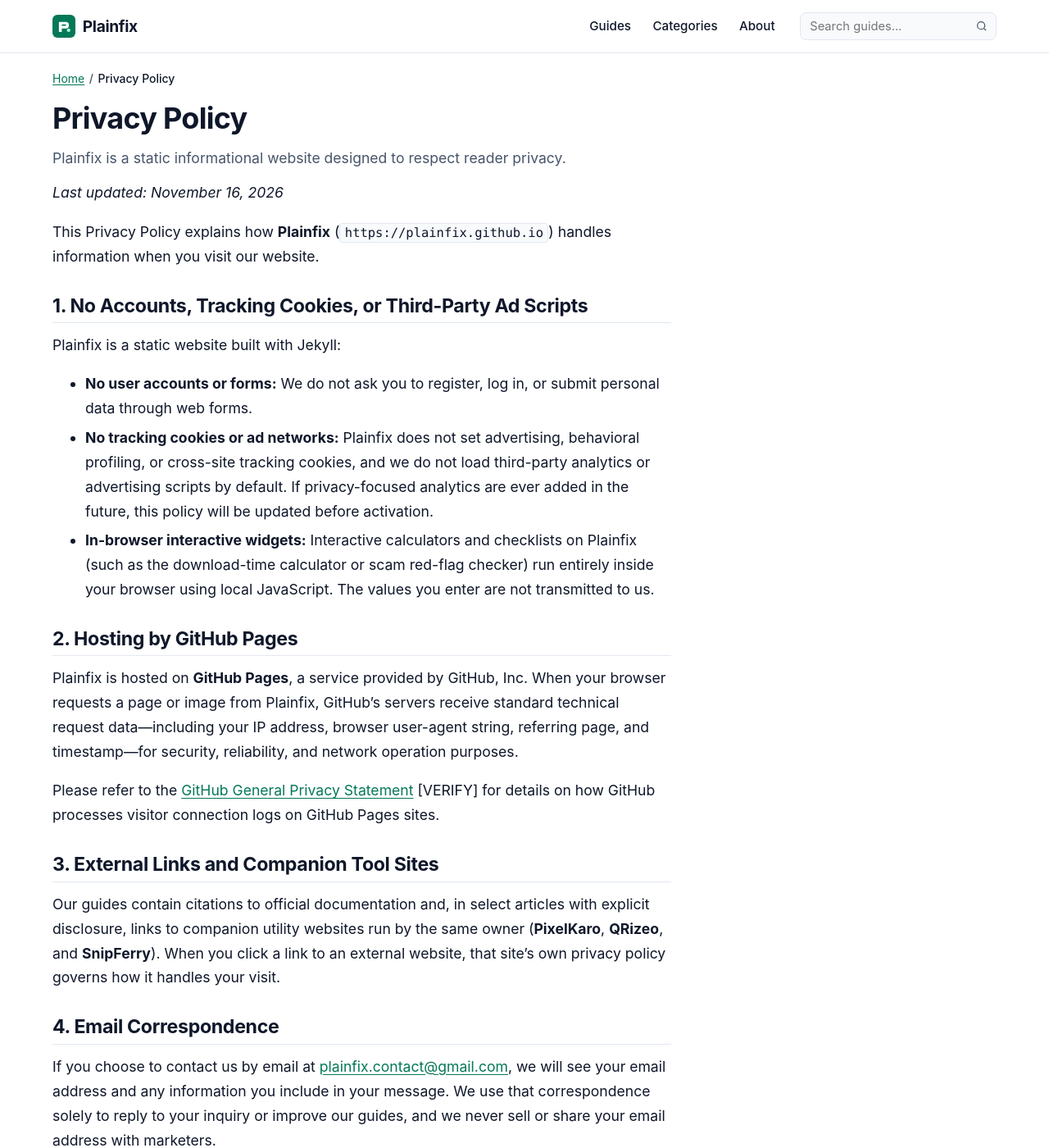
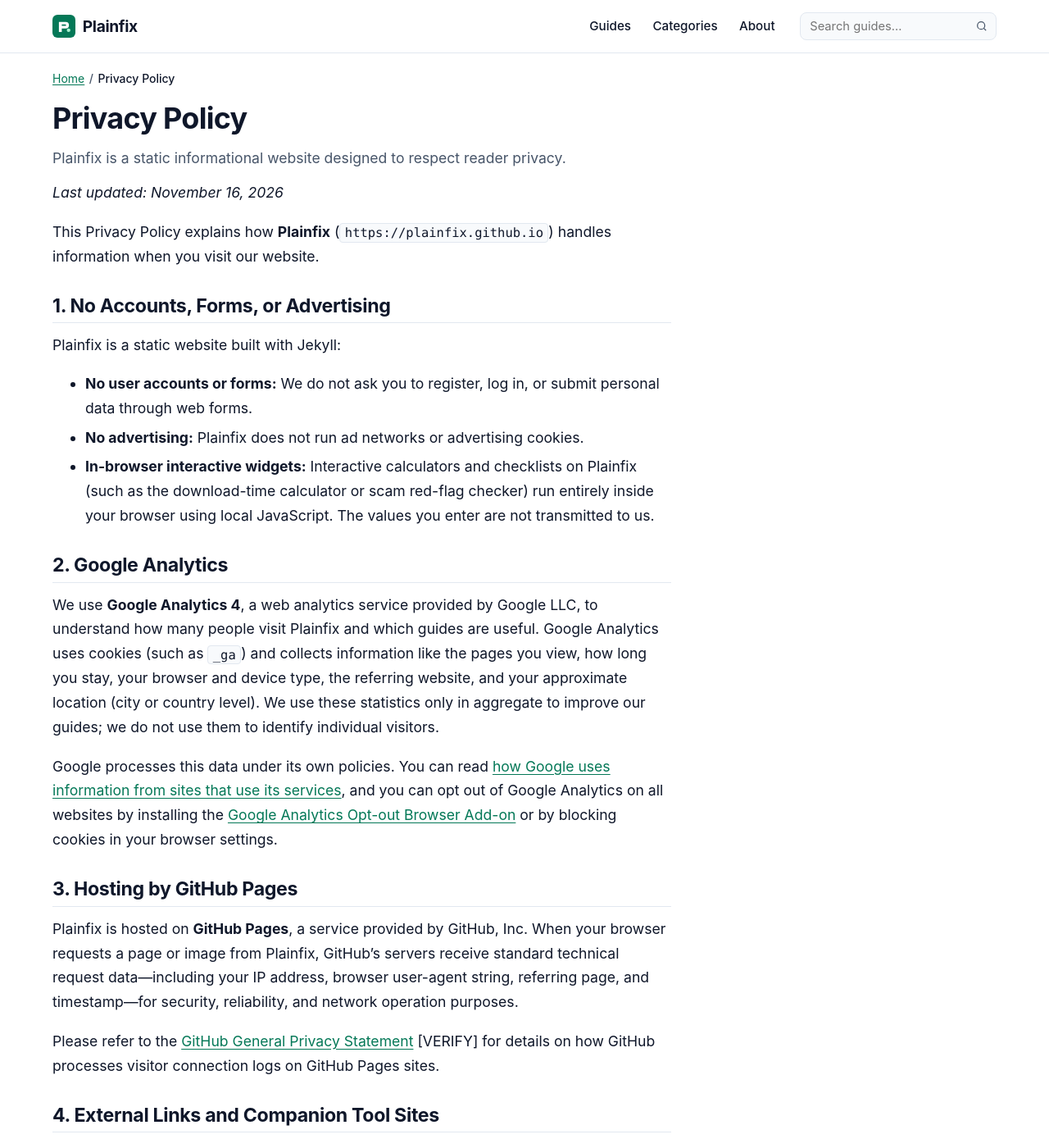
Before and after one commit to plainfix/plainfix.github.io, a Jekyll site: the page built from privacy.md, in a window 1280 px wide and 1400 px high. Shown: the whole window at 82% size. Built offline with Jekyll 4.4.1, drawn with Linux system fonts in a browser that asks for light colours; some of the changed text lies outside the part shown.

Commit message:
Add Google Analytics 4 and update privacy policy

```diff
--- a/_config.yml
+++ b/_config.yml
@@ -29,6 +29,9 @@ plugins:
   - jekyll-feed
   - jekyll-paginate
 
+# Google Analytics 4 Measurement ID (looks like G-XXXXXXXXXX). Leave empty to turn analytics off.
+google_analytics: "G-NQBGQQ711M"
+
 webmaster_verifications:
   google: "ODqZQ_MOiYO4UaTnr0ODP1DFpPer77i8acVxn2k4Hws"
 
--- a/_includes/head.html
+++ b/_includes/head.html
@@ -1,6 +1,10 @@
 <meta charset="utf-8">
 <meta name="viewport" content="width=device-width, initial-scale=1">
+{% if site.google_analytics and site.google_analytics != "" and jekyll.environment == "production" %}
+<meta http-equiv="Content-Security-Policy" content="default-src 'self'; script-src 'self' https://www.googletagmanager.com; style-src 'self'; img-src 'self' data: https://*.google-analytics.com https://*.googletagmanager.com; font-src 'self'; connect-src 'self' https://*.google-analytics.com https://*.analytics.google.com https://*.googletagmanager.com; object-src 'none'; base-uri 'self'; form-action 'self'; upgrade-insecure-requests">
+{% else %}
 <meta http-equiv="Content-Security-Policy" content="default-src 'self'; script-src 'self'; style-src 'self'; img-src 'self' data:; font-src 'self'; connect-src 'self'; object-src 'none'; base-uri 'self'; form-action 'self'; upgrade-insecure-requests">
+{% endif %}
 <meta name="referrer" content="strict-origin-when-cross-origin">
 {% if page.noindex %}
 <meta name="robots" content="noindex, follow">
--- a/_layouts/default.html
+++ b/_layouts/default.html
@@ -17,5 +17,9 @@
   {% elsif page.widget == "scam-checklist" %}
   <script src="{{ '/assets/js/widgets/scam-checklist.js' | relative_url }}" defer></script>
   {% endif %}
+  {% if site.google_analytics and site.google_analytics != "" and jekyll.environment == "production" %}
+  <script src="https://www.googletagmanager.com/gtag/js?id={{ site.google_analytics | uri_escape }}" async></script>
+  <script src="{{ '/assets/js/analytics.js' | relative_url }}" data-ga-id="{{ site.google_analytics | escape }}" defer></script>
+  {% endif %}
 </body>
 </html>
--- /dev/null
+++ b/assets/js/analytics.js
@@ -0,0 +1,11 @@
+(function () {
+  "use strict";
+  // GA4 setup kept in a local file so the Content-Security-Policy never needs 'unsafe-inline'.
+  var s = document.currentScript, id = s && s.getAttribute("data-ga-id");
+  if (!id || !/^G-[A-Z0-9]+$/.test(id)) return;
+  window.dataLayer = window.dataLayer || [];
+  function gtag() { window.dataLayer.push(arguments); }
+  window.gtag = gtag;
+  gtag("js", new Date());
+  gtag("config", id);
+})();
--- a/privacy.md
+++ b/privacy.md
@@ -1,7 +1,7 @@
 ---
 layout: page
 title: "Privacy Policy"
-description: "Read the Plainfix Privacy Policy explaining how this static GitHub Pages site operates without tracking cookies, advertising networks, or user accounts."
+description: "Read the Plainfix Privacy Policy explaining how this static GitHub Pages site uses Google Analytics for visit statistics, with no ads or user accounts."
 lead: "Plainfix is a static informational website designed to respect reader privacy."
 permalink: /privacy/
 ---
@@ -11,28 +11,34 @@ permalink: /privacy/
 
 This Privacy Policy explains how **Plainfix** (`https://plainfix.github.io`) handles information when you visit our website.
 
-## 1. No Accounts, Tracking Cookies, or Third-Party Ad Scripts
+## 1. No Accounts, Forms, or Advertising
 
 Plainfix is a static website built with Jekyll:
 
 - **No user accounts or forms:** We do not ask you to register, log in, or submit personal data through web forms.
-- **No tracking cookies or ad networks:** Plainfix does not set advertising, behavioral profiling, or cross-site tracking cookies, and we do not load third-party analytics or advertising scripts by default. If privacy-focused analytics are ever added in the future, this policy will be updated before activation.
+- **No advertising:** Plainfix does not run ad networks or advertising cookies.
 - **In-browser interactive widgets:** Interactive calculators and checklists on Plainfix (such as the download-time calculator or scam red-flag checker) run entirely inside your browser using local JavaScript. The values you enter are not transmitted to us.
 
-## 2. Hosting by GitHub Pages
+## 2. Google Analytics
+
+We use **Google Analytics 4**, a web analytics service provided by Google LLC, to understand how many people visit Plainfix and which guides are useful. Google Analytics uses cookies (such as `_ga`) and collects information like the pages you view, how long you stay, your browser and device type, the referring website, and your approximate location (city or country level). We use these statistics only in aggregate to improve our guides; we do not use them to identify individual visitors.
+
+Google processes this data under its own policies. You can read [how Google uses information from sites that use its services](https://policies.google.com/technologies/partner-sites), and you can opt out of Google Analytics on all websites by installing the [Google Analytics Opt-out Browser Add-on](https://tools.google.com/dlpage/gaoptout) or by blocking cookies in your browser settings.
+
+## 3. Hosting by GitHub Pages
 
 Plainfix is hosted on **GitHub Pages**, a service provided by GitHub, Inc. When your browser requests a page or image from Plainfix, GitHub's servers receive standard technical request data—including your IP address, browser user-agent string, referring page, and timestamp—for security, reliability, and network operation purposes.
 
 Please refer to the [GitHub General Privacy Statement](https://docs.github.com/en/site-policy/privacy-policies/github-general-privacy-statement) [VERIFY] for details on how GitHub processes visitor connection logs on GitHub Pages sites.
 
-## 3. External Links and Companion Tool Sites
+## 4. External Links and Companion Tool Sites
 
 Our guides contain citations to official documentation and, in select articles with explicit disclosure, links to companion utility websites run by the same owner (**PixelKaro**, **QRizeo**, and **SnipFerry**). When you click a link to an external website, that site's own privacy policy governs how it handles your visit.
 
-## 4. Email Correspondence
+## 5. Email Correspondence
 
 If you choose to contact us by email at [plainfix.contact@gmail.com](mailto:plainfix.contact@gmail.com), we will see your email address and any information you include in your message. We use that correspondence solely to reply to your inquiry or improve our guides, and we never sell or share your email address with marketers.
 
-## 5. Contact
+## 6. Contact
 
 For questions about this Privacy Policy, email [plainfix.contact@gmail.com](mailto:plainfix.contact@gmail.com).
```
